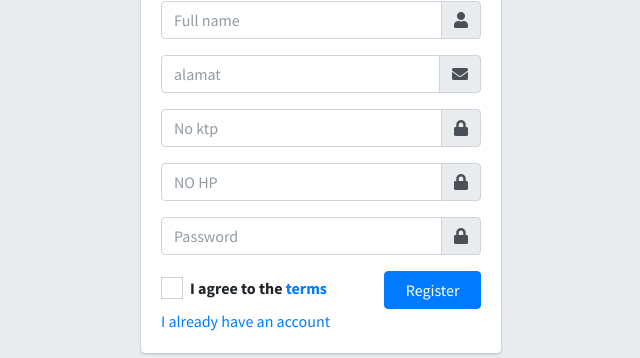
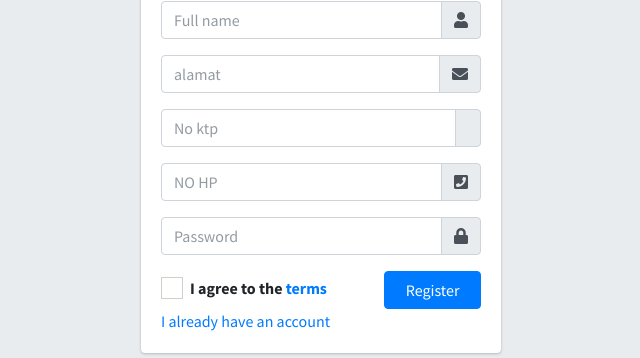
Before and after one commit to syaukii/bk-php-native, a PHP site: page /bk-poliklinik/pages/auth/register.php in a window 1280 px wide. Shown: the part 293-651 px from the top of the page, without its empty margins (319-959 px from the left). Run offline with PHP 8.4, Linux system fonts and the light colour scheme; some libraries are stand-ins or nearby versions.

Commit message:
add register + add atribut password in table pasien + kelola pasien

```diff
--- a/pages/auth/register.php
+++ b/pages/auth/register.php
@@ -23,7 +23,7 @@ if ($_SERVER["REQUEST_METHOD"] == "POST") {
   $row_last_id = mysqli_fetch_assoc($result_last_id);
   $last_inserted_id = $row_last_id['max_id'] ? $row_last_id['max_id'] : 0;
 
-  $no_rm = $tahun_bulan . "-" . str_pad($last_inserted_id + 1, 3, '0', STR_PAD_LEFT);
+  $no_rm = $tahun_bulan . "-" . $last_inserted_id+1;
 
   // Hash password sebelum menyimpan ke database (gunakan metode keamanan yang lebih baik di produksi)
   $hashed_password = password_hash($password, PASSWORD_DEFAULT);
@@ -94,7 +94,7 @@ if ($_SERVER["REQUEST_METHOD"] == "POST") {
           <input type="number" class="form-control" placeholder="No ktp" name="no_ktp" >
           <div class="input-group-append">
             <div class="input-group-text">
-              <span class="fas fa-lock"></span>
+              <span class="fas fa-address-book-o"></span>
             </div>
           </div>
         </div>
@@ -103,7 +103,7 @@ if ($_SERVER["REQUEST_METHOD"] == "POST") {
           <input type="number" class="form-control" placeholder="NO HP" name="no_hp" >
           <div class="input-group-append">
             <div class="input-group-text">
-              <span class="fas fa-lock"></span>
+              <span class="fas fa-phone-square"></span>
             </div>
           </div>
         </div>
```
